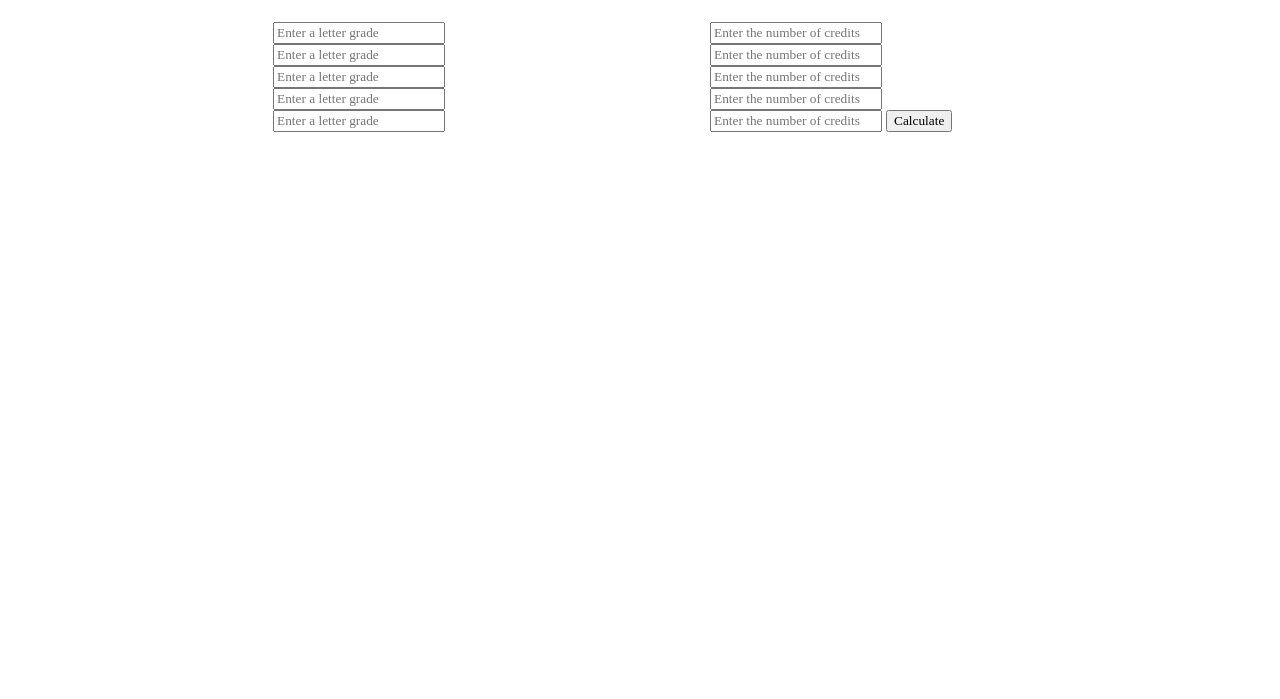
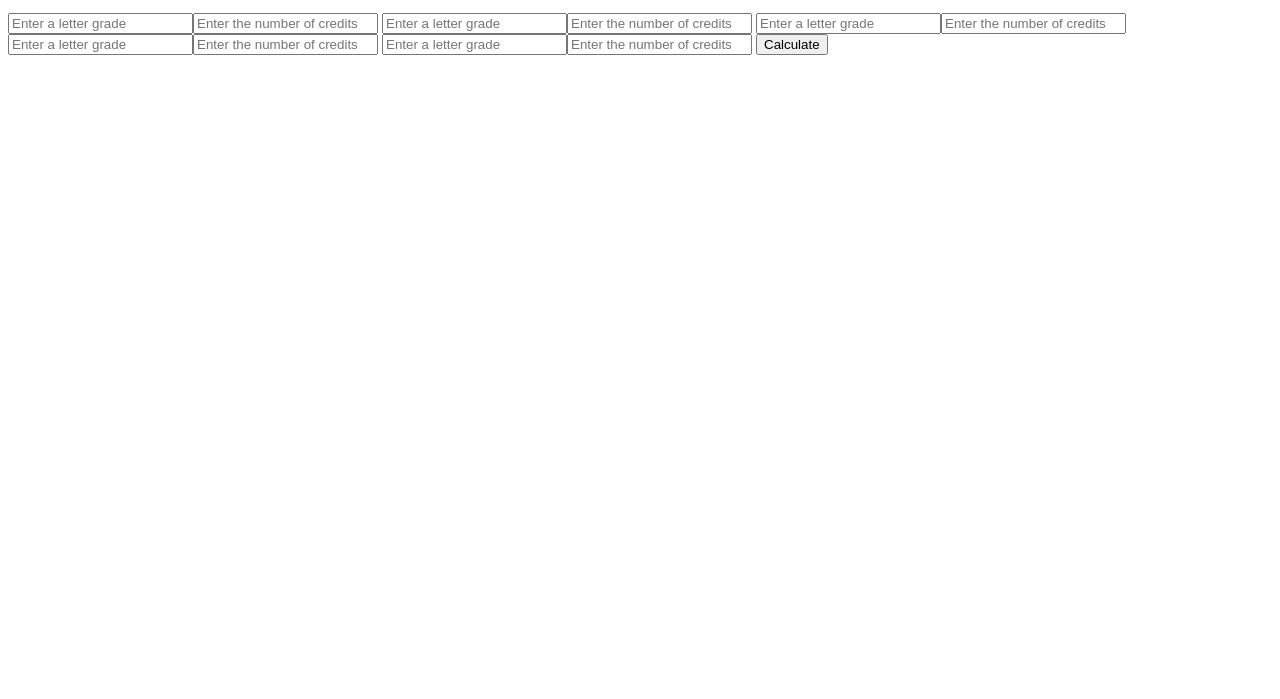
Before and after one commit to mpstaud/Portfolio, a plain HTML site: page JavaScript/gpacalculator/index.html in a window 1280 px wide. Shown: the part 101-800 px from the top of the page. Drawn offline with Linux system fonts and the light colour scheme; files that its build step writes are made by us from their sources; a web font is replaced by a local one.

Commit message:
Update index.html

```diff
--- a/JavaScript/gpacalculator/index.html
+++ b/JavaScript/gpacalculator/index.html
@@ -3,8 +3,8 @@
 <head>
     <meta charset="UTF-8">
     <meta name="viewport" content="width=device-width, initial-scale=1.0">
-    <title>GPU Calculator</title>
-    <link rel="stylesheet" href="./gamestyle.css">
+    <title>GPA Calculator</title>
+    <link rel="stylesheet" href="./style.css">
     <link rel="stylesheet" href="https://fonts.googleapis.com/css2?family=Tektur"/>
 </head>
 <body>
```
